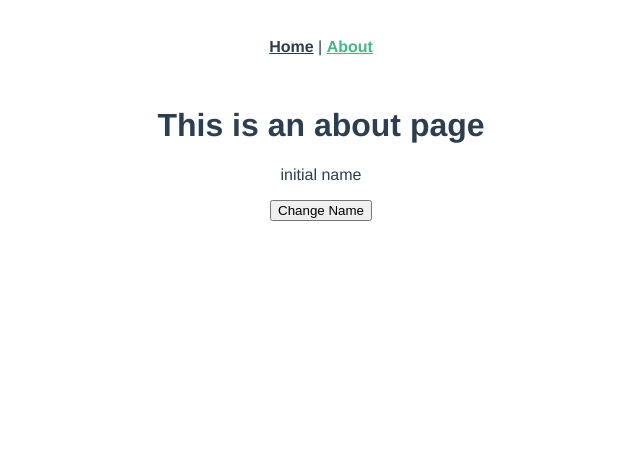
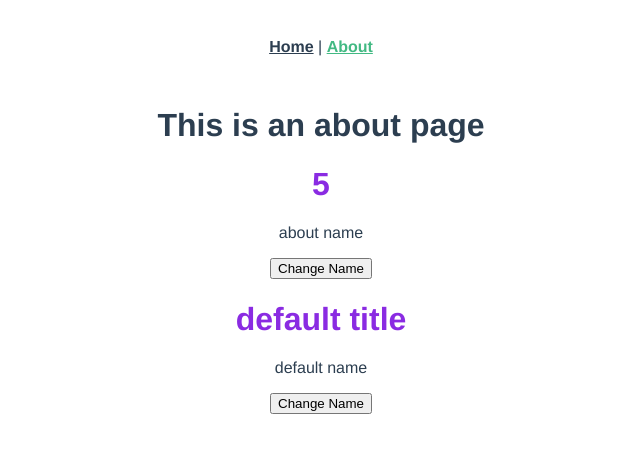
Before and after one commit to ieunjung/vue-cli-study, a Vue app: page /about in a window 1280 px wide. Shown: the top 452 px of the page, without its empty margins (319-959 px from the left). Built offline with nearby package versions, Linux system fonts and the light colour scheme.

Commit message:
#16 Props

```diff
--- a/src/components/NameComponents.vue
+++ b/src/components/NameComponents.vue
@@ -1,5 +1,6 @@
 <template>
   <div>
+    <h1>{{ title }}</h1>
     <p>{{ name }}</p>
     <button @click="updateName">Change Name</button>
   </div>
@@ -7,17 +8,30 @@
 
 <script>
 export default {
-    data(){
-        return {
-            name: 'initial name',
+  //   props: ["title"],
+  props: {
+    title: {
+      type: String,
+      required: true,
+      default: "default title"
+    },
+    name: {
+      type: String,
+      default: "default name"
     }
   },
+  data() {
+    return {
+      //   name: "initial name"
+    };
+  },
   methods: {
-        updateName(){
-            this.name = 'changed name';
+    updateName() {
+    //   this.name = "changed name";
+    // 항상 props를 보내는 쪽에서 변경해야함. 부모에 이벤트를 보내서 바꿔야함.
     }
   }
-}
+};
 </script>
 
 <style scoped>
--- a/src/views/About.vue
+++ b/src/views/About.vue
@@ -1,16 +1,22 @@
 <template>
   <div class="about">
     <h1>This is an about page</h1>
+    <NameComponents :title="title" name="about name" />
     <NameComponents />
   </div>
 </template>
 
 <script>
-import NameComponents from '@/components/NameComponents.vue';
+import NameComponents from "@/components/NameComponents.vue";
 
 export default {
   components: {
     NameComponents
+  },
+  data() {
+    return {
+      title: 5
+    };
   }
-}
+};
 </script>
--- a/src/views/Home.vue
+++ b/src/views/Home.vue
@@ -1,7 +1,7 @@
 <template>
  <div>
    <h1>This is Home Page</h1>
-   <NameComponents />
+   <NameComponents title="home title" name="hone name" />
  </div>
 </template>
 
```
Lines whose indentation alone changed are shown as unchanged.
